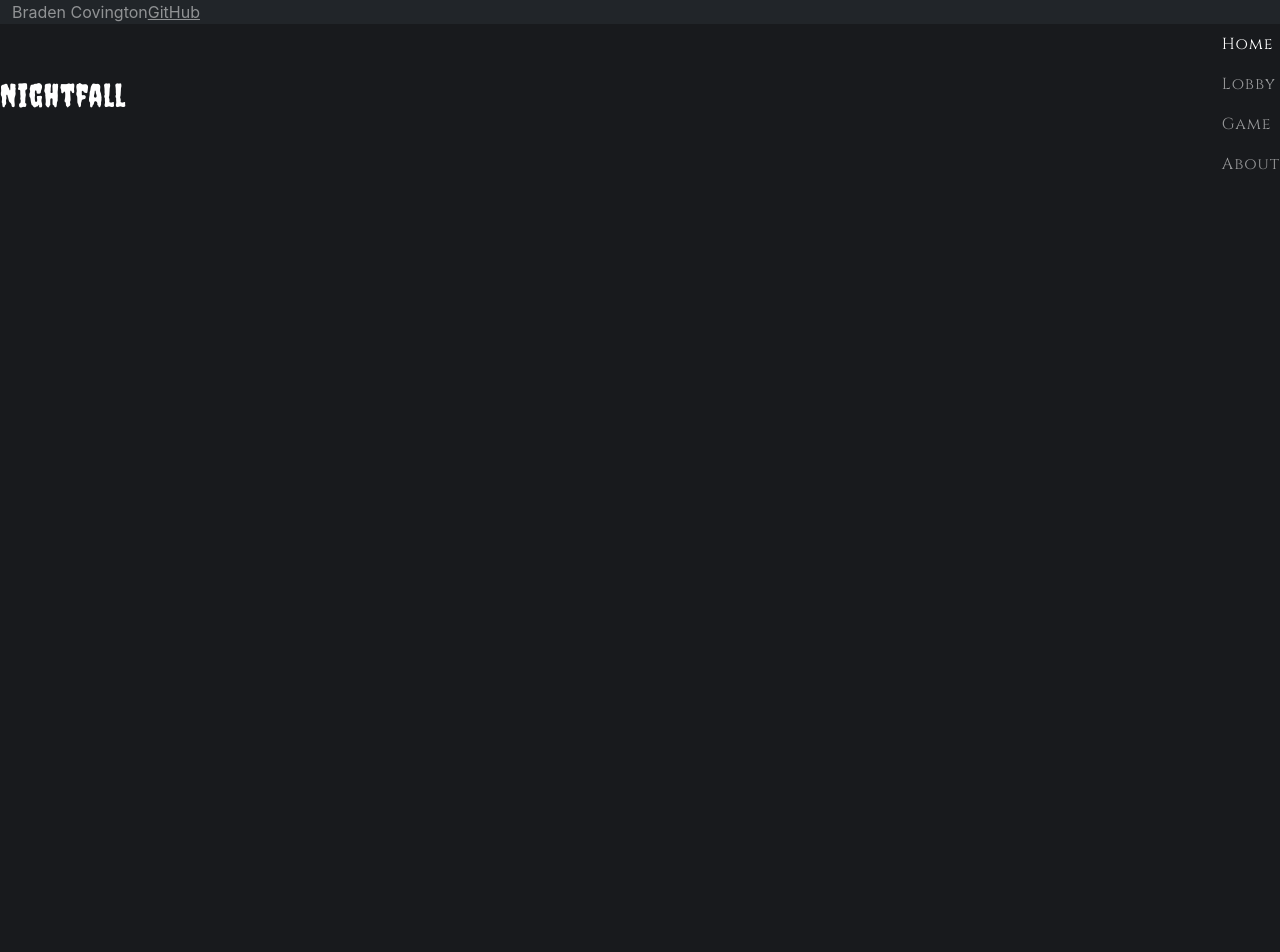
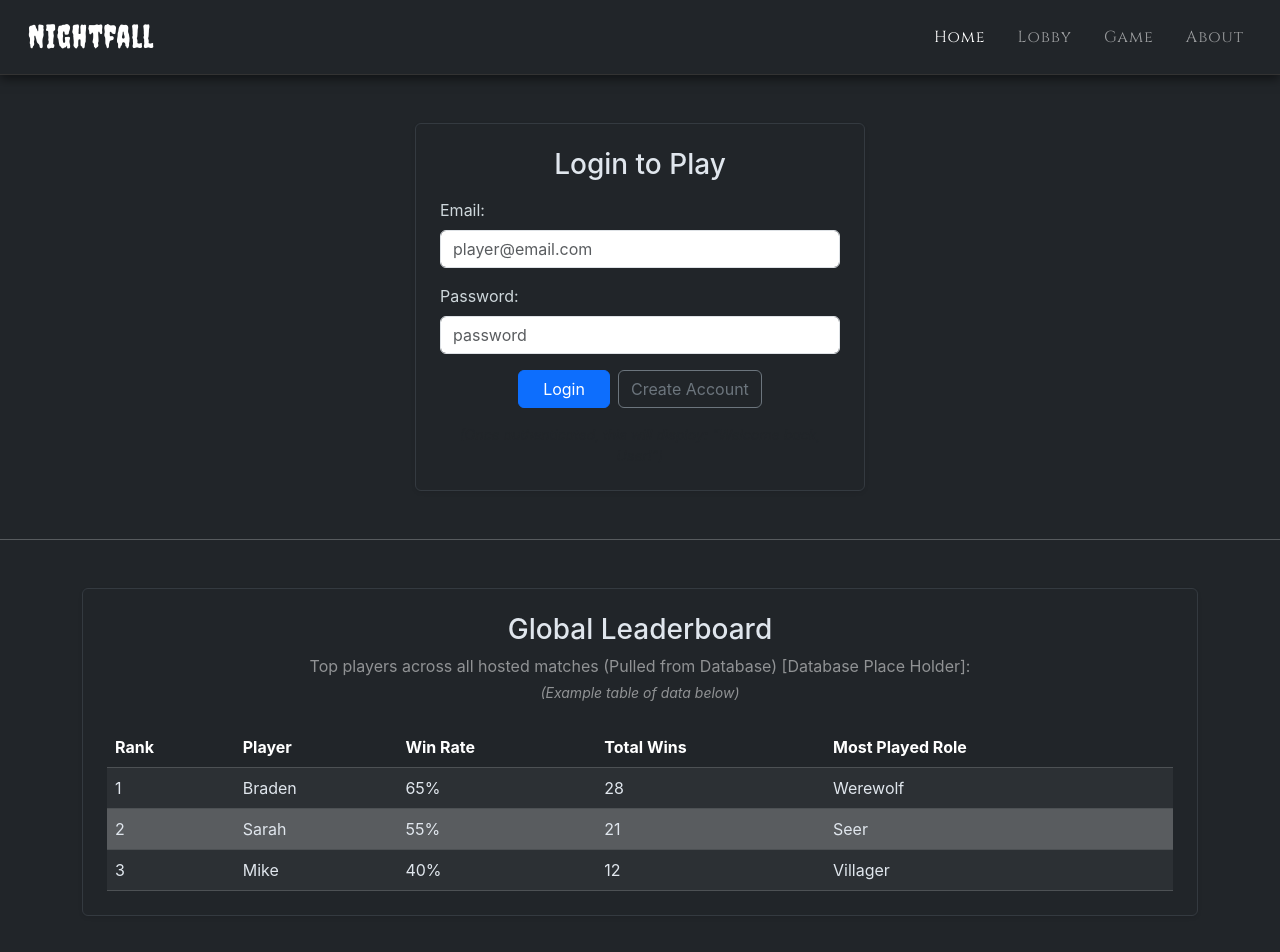
Before and after one commit to BCovi/startup, a React (Vite) app: page / in a window 1280 px wide. Shown: the top 952 px of the page. Before the commit the page ends 800 px from the top, so only its background shows below. Built offline with nearby package versions, Linux system fonts and the light colour scheme.

Commit message:
html added to home

```diff
--- a/src/app.jsx
+++ b/src/app.jsx
@@ -11,24 +11,23 @@ import { About } from './about/about';
 export default function App() {
   return (
     <BrowserRouter>
-      <div className="body bg-dark text-light">
-        <header className="container-fluid">
-          <nav className="navbar fixed-top navbar-dark">
-            <div className="navbar-brand">Nightfall</div>
-            <menu className="navbar-nav">
-              <li className="nav-item">
+      {/* 1. Added flexbox classes (d-flex flex-column min-vh-100) to force the footer to the bottom of the screen */}
+      <div className="app bg-dark text-light d-flex flex-column min-vh-100">
+
+      <header className="sticky-top">
+        <nav id="main-nav" className="navbar navbar-expand-lg navbar-dark bg-dark px-3">
+          <div className="container-fluid">
+            {/* 1. Changed <a> to <NavLink> and href to 'to' */}
+            <NavLink className="navbar-brand" to="">Nightfall</NavLink>
+
+            <div className="navbar-nav ms-auto flex-row gap-3">
+              {/* 2. Removed the hardcoded 'active' class (NavLink adds it automatically when you are on that page!) */}
               <NavLink className="nav-link" to="">Home</NavLink>
-              </li>
-              <li className="nav-item">
               <NavLink className="nav-link" to="lobby">Lobby</NavLink>
-              </li>
-              <li className="nav-item">
               <NavLink className="nav-link" to="game">Game</NavLink>
-              </li>
-              <li className="nav-item">
               <NavLink className="nav-link" to="about">About</NavLink>
-              </li>
-            </menu>
+            </div>
+          </div>
         </nav>
       </header>
 
@@ -40,17 +39,20 @@ export default function App() {
           <Route path="*" element={<NotFound />} />
         </Routes>
 
-        <footer className="bg-dark text-white-50">
-          <div className="container-fluid">
-            <span className="text-reset">Braden Covington</span>
-            <a href="https://github.com/bcovington03/startup" className="text-reset">GitHub</a>
+        <footer className="bg-dark text-white-50 py-3 mt-auto">
+          <div className="container-fluid px-4 d-flex justify-content-between align-items-center">
+            <span>Braden Covington</span>
+            <a href="https://github.com/BCovi/startup" className="text-white-50 text-decoration-underline" target="_blank">
+              Source
+            </a>
           </div>
         </footer>
+
       </div>
     </BrowserRouter>
   );
 }
 
 function NotFound() {
-  return <main className="container-fluid text-center">404: Unknown Route</main>;
+  return <main className="container-fluid text-center flex-grow-1">404: Unknown Route</main>;
 }
--- a/src/home/home.jsx
+++ b/src/home/home.jsx
@@ -2,8 +2,98 @@ import React from 'react';
 
 export function Home() {
   return (
-    <main className="container-fluid text-center">
-      {/* Copy everything inside <main> from home.html here */}
+    <main>
+
+      {/* <!-- Login Placeholder Requirement --> */}
+      <section id="authentication" className="container my-5 d-flex justify-content-center">
+        <div className="card shadow-sm border-secondary p-4 text-center" style={{ maxWidth: '450px', width: '100%' }}>
+          <h3 className="mb-3">Login to Play</h3>
+          <form action="lobby.html" method="get">
+            <div className="mb-3 text-start">
+              <label htmlFor="email" className="form-label">Email:</label>
+              <input
+                type="email"
+                className="form-control"
+                id="email"
+                name="email"
+                placeholder="player@email.com"
+                required
+              />
+            </div>
+            <div className="mb-3 text-start">
+              <label htmlFor="password" className="form-label">Password:</label>
+              <input
+                type="password"
+                className="form-control"
+                id="password"
+                name="password"
+                placeholder="password"
+                required
+              />
+            </div>
+            <div className="d-flex gap-2 justify-content-center my-3">
+              <button type="submit" className="btn btn-primary px-4">Login</button>
+              <button type="button" className="btn btn-outline-secondary">Create Account</button>
+            </div>
+          </form>
+
+          {/* <!-- User Name Display Requirement (Simulated logged-in state) --> */}
+          <p className="text-muted small mb-0"><em>(Once authenticated, this will display: "Welcome back, User!")</em></p>
+        </div>
+      </section>
+
+      <hr/>
+
+      {/* <!-- Database Data Placeholder Requirement --> */}
+      <section id="global-leaderboard" className="container my-5">
+        <div className="card shadow-sm border-secondary p-4">
+          <h3 className="mb-2 text-center">Global Leaderboard</h3>
+          <p className="text-white-50 text-center mb-1">
+            Top players across all hosted matches (Pulled from Database) [Database Place Holder]:
+          </p>
+          <p className="text-white-50 small text-center mb-4">
+            <i>(Example table of data below)</i>
+          </p>
+
+          {/* //Table mean to scroll to fit all the columns. */}
+          <div className="table-responsive">
+            <table className="table table-dark table-striped table-hover align-middle text-nowrap mb-0">
+              <thead className="table-dark">
+                <tr>
+                  <th scope="col">Rank</th>
+                  <th scope="col">Player</th>
+                  <th scope="col">Win Rate</th>
+                  <th scope="col">Total Wins</th>
+                  <th scope="col">Most Played Role</th>
+                </tr>
+              </thead>
+              <tbody>
+                <tr>
+                  <td>1</td>
+                  <td>Braden</td>
+                  <td>65%</td>
+                  <td>28</td>
+                  <td>Werewolf</td>
+                </tr>
+                <tr>
+                  <td>2</td>
+                  <td>Sarah</td>
+                  <td>55%</td>
+                  <td>21</td>
+                  <td>Seer</td>
+                </tr>
+                <tr>
+                  <td>3</td>
+                  <td>Mike</td>
+                  <td>40%</td>
+                  <td>12</td>
+                  <td>Villager</td>
+                </tr>
+              </tbody>
+            </table>
+          </div>
+        </div>
+      </section>
     </main>
   );
 }
```
Lines whose indentation alone changed are shown as unchanged.
